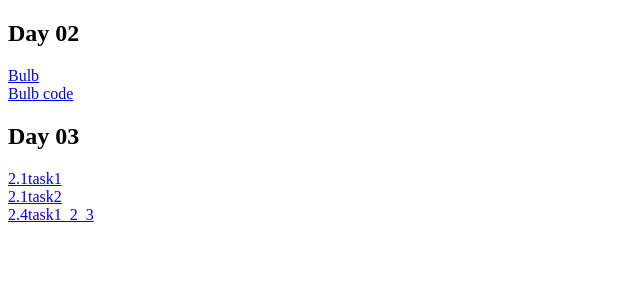
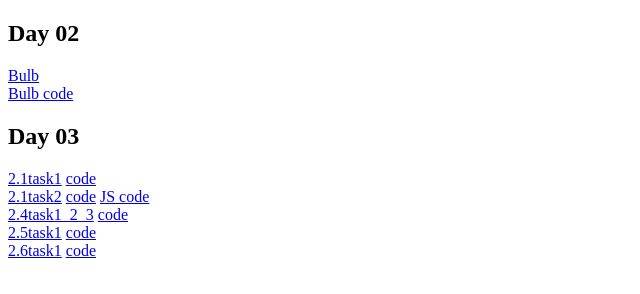
Before and after one commit to Ev77gen/learning, a plain HTML site: page index.html in a window 1280 px wide. Shown: the whole page, without its empty margins (0-640 px from the left). Drawn offline with Linux system fonts and the light colour scheme.

Commit message:
Update index.html

```diff
--- a/index.html
+++ b/index.html
@@ -16,9 +16,19 @@
 
     <h2>Day 03</h2>
     <a href="https://Ev77gen.github.io/learning/Day03/2.1task1.html">2.1task1</a>
+    <a href="https://github.com/Ev77gen/learning/blob/master/Day03/2.1task1.html">code</a>
     <br>
     <a href="https://Ev77gen.github.io/learning/Day02/2.1task2.html">2.1task2</a>
+    <a href="https://github.com/Ev77gen/learning/blob/master/Day03/2.1task2.html">code</a>
+    <a href="https://github.com/Ev77gen/learning/blob/master/Day03/alert.js">JS code</a>
     <br>
     <a href="https://Ev77gen.github.io/learning/Day02/2.4task1_2_3.html">2.4task1_2_3</a>
+    <a href="https://github.com/Ev77gen/learning/blob/master/Day03/2.4task1_2_3.html">code</a>
+    <br>
+    <a href="https://Ev77gen.github.io/learning/Day02/2.5task1.html">2.5task1</a>
+    <a href="https://github.com/Ev77gen/learning/blob/master/Day03/2.5task1.html">code</a>
+    <br>
+    <a href="https://Ev77gen.github.io/learning/Day02/2.6task1.html">2.6task1</a>
+    <a href="https://github.com/Ev77gen/learning/blob/master/Day03/2.6task1.html">code</a>
   </body>
 </html>
```
